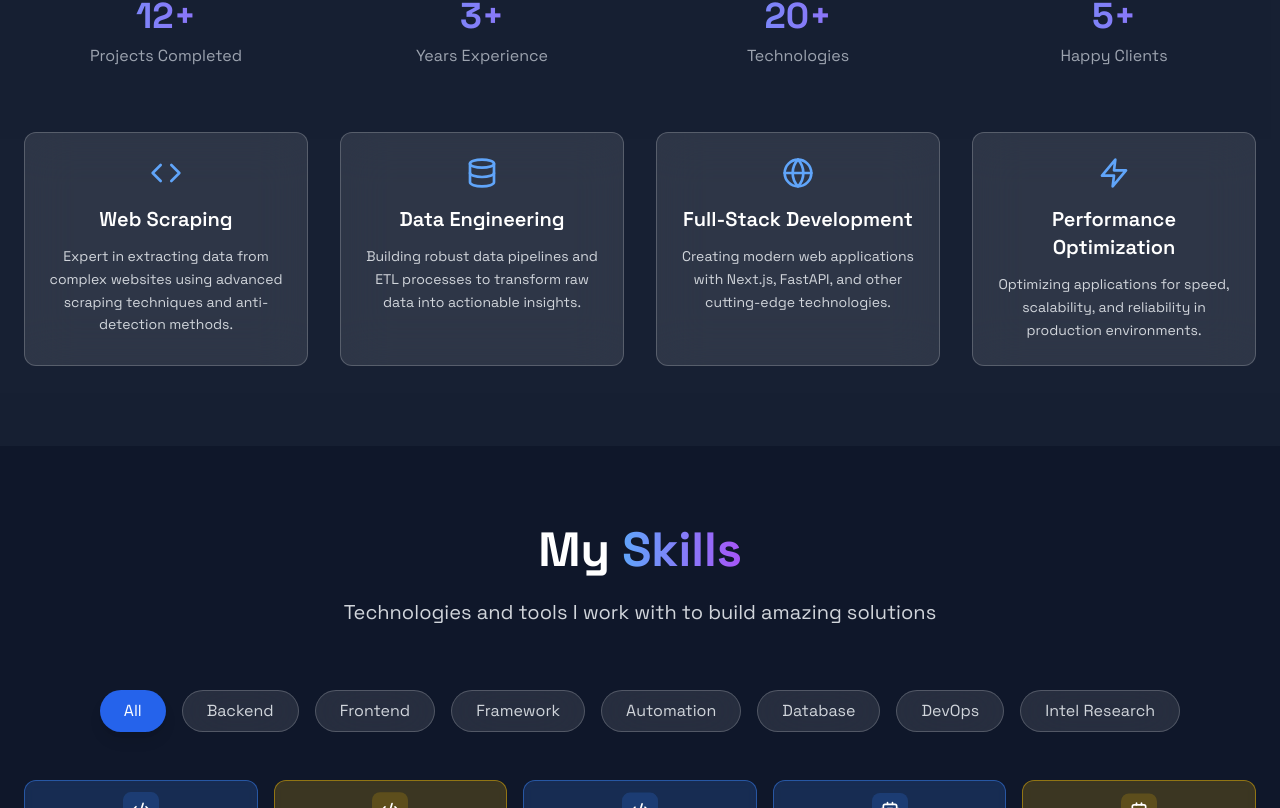
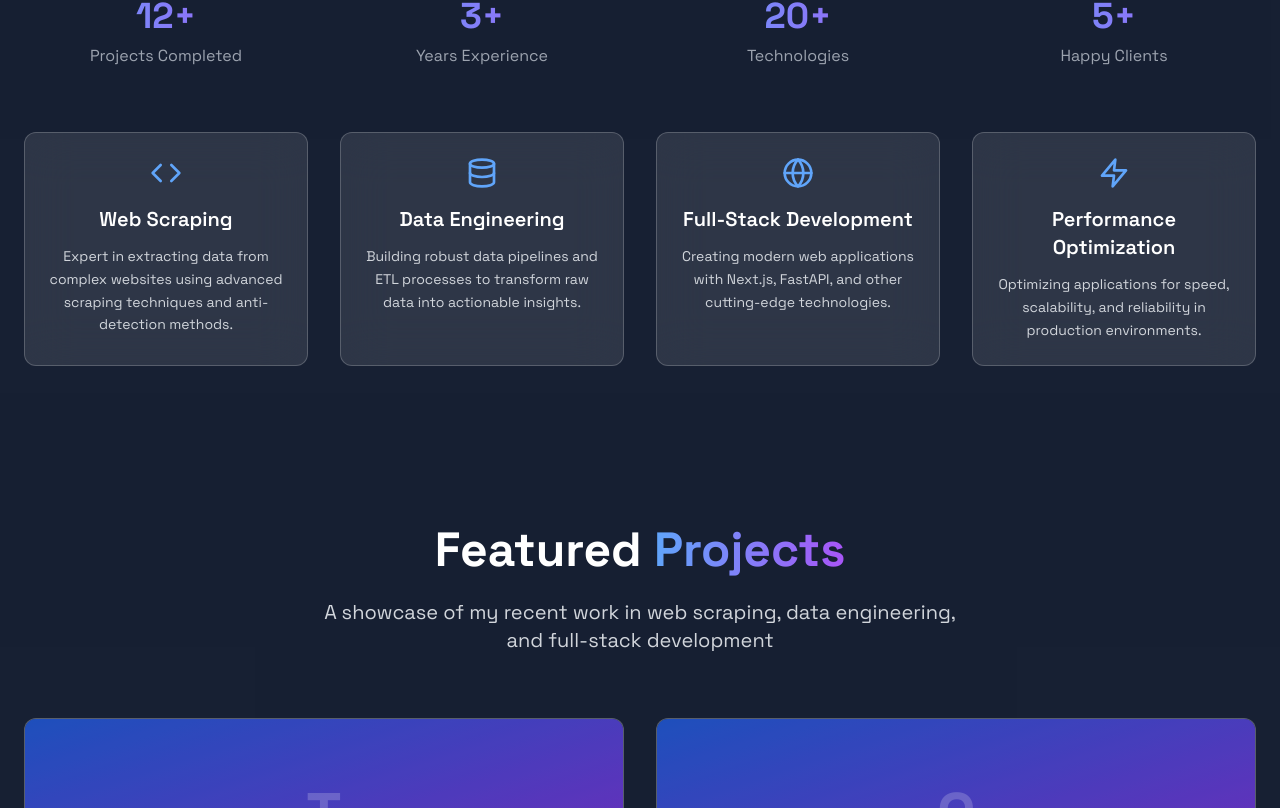
Before and after one commit to MrStarkEG/Portfolio, a Next.js app in the folder frontend/: page / in a window 1280 px wide. Shown: the part 1132-1940 px from the top of the page. Built offline with nearby package versions, Linux system fonts and the light colour scheme.

Commit message:
feat: Added the Articles of medium part

```diff
--- a/frontend/src/app/page.tsx
+++ b/frontend/src/app/page.tsx
@@ -8,6 +8,7 @@ import About from '@/components/About'
 import Skills from '@/components/Skills'
 import Projects from '@/components/Projects'
 import Experience from '@/components/Experience'
+import Articles from '@/components/Articles'
 import Contact from '@/components/Contact'
 import Footer from '@/components/Footer'
 import LoadingScreen from '@/components/LoadingScreen'
@@ -38,9 +39,10 @@ export default function Home() {
       <main>
         <Hero />
         <About />
+        <Projects />
         <Skills />
-        <Projects />
         <Experience />
+        <Articles />
         <Contact />
       </main>
       <Footer />
--- /dev/null
+++ b/frontend/src/components/Articles.tsx
@@ -0,0 +1,144 @@
+'use client'
+
+import { motion } from 'framer-motion'
+import { ExternalLink, Calendar, Clock } from 'lucide-react'
+
+interface Article {
+  id: number
+  title: string
+  description: string
+  url: string
+  readTime: string
+  publishDate: string
+}
+
+const articles: Article[] = [
+  {
+    id: 1,
+    title: "Bulletproof Web Scraping: Dockerization and Exception Handling",
+    description: "Learn how to build reliable data extraction systems with proper dockerization and robust exception handling strategies.",
+    url: "https://medium.com/@mrstarkeg/bulletproof-web-scraping-dockerization-and-exception-handling-for-reliable-data-extraction-a41ad7a789dd",
+    readTime: "8 min read",
+    publishDate: "2024"
+  },
+  {
+    id: 2,
+    title: "Is Web Scraping Dead in 2025?",
+    description: "Exploring the current state of web scraping, new challenges, and emerging technologies that keep this field evolving.",
+    url: "https://medium.com/@mrstarkeg/is-web-scraping-dead-in-2025-99785cd24fb2",
+    readTime: "6 min read",
+    publishDate: "2024"
+  },
+  {
+    id: 3,
+    title: "Selenium, Playwright, or Puppeteer?",
+    description: "A comprehensive comparison of the most popular browser automation tools and when to use each one.",
+    url: "https://medium.com/@mrstarkeg/selenium-playwright-or-puppeteer-77f0c4eaf7ce",
+    readTime: "7 min read",
+    publishDate: "2024"
+  },
+  {
+    id: 4,
+    title: "I Used Robots to Destroy Robots",
+    description: "An interesting perspective on automation with AI.",
+    url: "https://medium.com/@mrstarkeg/i-used-robots-to-destroy-robots-77f0c4eaf7ce",
+    readTime: "5 min read",
+    publishDate: "2024"
+  }
+]
+
+export default function Articles() {
+  return (
+    <section id="articles" className="py-20 bg-dark-900">
+      <div className="container mx-auto px-6">
+        <motion.div
+          initial={{ opacity: 0, y: 50 }}
+          whileInView={{ opacity: 1, y: 0 }}
+          transition={{ duration: 0.8 }}
+          viewport={{ once: true }}
+          className="text-center mb-16"
+        >
+          <h2 className="text-4xl md:text-5xl font-bold mb-6">
+            Latest <span className="gradient-text">Articles</span>
+          </h2>
+          <p className="text-xl text-gray-300 max-w-2xl mx-auto">
+            Insights and tutorials on web scraping, automation, and modern development practices
+          </p>
+        </motion.div>
+
+        <div className="grid md:grid-cols-2 gap-8 max-w-6xl mx-auto">
+          {articles.map((article, index) => (
+            <motion.article
+              key={article.id}
+              initial={{ opacity: 0, y: 30 }}
+              whileInView={{ opacity: 1, y: 0 }}
+              transition={{ duration: 0.6, delay: index * 0.1 }}
+              viewport={{ once: true }}
+              whileHover={{ scale: 1.02, y: -5 }}
+              className="glass-effect rounded-xl p-6 card-hover group"
+            >
+              <div className="flex items-center gap-2 mb-4 text-sm text-gray-400">
+                <Calendar size={16} />
+                <span>{article.publishDate}</span>
+                <span>•</span>
+                <Clock size={16} />
+                <span>{article.readTime}</span>
+              </div>
+
+              <h3 className="text-xl font-bold text-white mb-3 group-hover:text-primary-400 transition-colors duration-300">
+                {article.title}
+              </h3>
+
+              <p className="text-gray-300 mb-6 leading-relaxed">
+                {article.description}
+              </p>
+
+              <div className="flex items-center justify-between">
+                <div className="flex items-center gap-2 text-orange-500">
+                  <svg className="w-5 h-5" fill="currentColor" viewBox="0 0 24 24">
+                    <path d="M13.54 12a6.8 6.8 0 01-6.77 6.82A6.8 6.8 0 010 12a6.8 6.8 0 016.77-6.82A6.8 6.8 0 0113.54 12zM20.96 12c0 3.54-1.51 6.42-3.38 6.42-1.87 0-3.39-2.88-3.39-6.42s1.52-6.42 3.39-6.42 3.38 2.88 3.38 6.42M24 12c0 3.17-.53 5.75-1.19 5.75-.66 0-1.19-2.58-1.19-5.75s.53-5.75 1.19-5.75C23.47 6.25 24 8.83 24 12z" />
+                  </svg>
+                  <span className="text-sm font-medium">Medium</span>
+                </div>
+
+                <motion.a
+                  href={article.url}
+                  target="_blank"
+                  rel="noopener noreferrer"
+                  whileHover={{ scale: 1.05 }}
+                  whileTap={{ scale: 0.95 }}
+                  className="flex items-center gap-2 text-primary-400 hover:text-primary-300 transition-colors duration-300 font-semibold"
+                >
+                  Read More
+                  <ExternalLink size={16} />
+                </motion.a>
+              </div>
+            </motion.article>
+          ))}
+        </div>
+
+        <motion.div
+          initial={{ opacity: 0, y: 30 }}
+          whileInView={{ opacity: 1, y: 0 }}
+          transition={{ duration: 0.8, delay: 0.5 }}
+          viewport={{ once: true }}
+          className="text-center mt-12"
+        >
+          <motion.a
+            href="https://medium.com/@mrstarkeg"
+            target="_blank"
+            rel="noopener noreferrer"
+            whileHover={{ scale: 1.05 }}
+            whileTap={{ scale: 0.95 }}
+            className="btn-primary inline-flex items-center gap-2"
+          >
+            <svg className="w-5 h-5" fill="currentColor" viewBox="0 0 24 24">
+              <path d="M13.54 12a6.8 6.8 0 01-6.77 6.82A6.8 6.8 0 010 12a6.8 6.8 0 016.77-6.82A6.8 6.8 0 0113.54 12zM20.96 12c0 3.54-1.51 6.42-3.38 6.42-1.87 0-3.39-2.88-3.39-6.42s1.52-6.42 3.39-6.42 3.38 2.88 3.38 6.42M24 12c0 3.17-.53 5.75-1.19 5.75-.66 0-1.19-2.58-1.19-5.75s.53-5.75 1.19-5.75C23.47 6.25 24 8.83 24 12z" />
+            </svg>
+            View All Articles
+          </motion.a>
+        </motion.div>
+      </div>
+    </section>
+  )
+}
--- a/frontend/src/components/Experience.tsx
+++ b/frontend/src/components/Experience.tsx
@@ -48,13 +48,18 @@ export default function Experience() {
               viewport={{ once: true }}
               className="relative mb-12 last:mb-0"
             >
-              <div className="flex items-center mb-8">
+              <div className="flex items-center mb-8 relative">
+                {/* Timeline line connecting to previous item */}
+                {index > 0 && (
+                  <div className="absolute left-1/2 transform -translate-x-1/2 w-px bg-primary-500 z-0 -top-12 h-12" />
+                )}
+
+                {/* Dot */}
                 <div className="absolute left-1/2 transform -translate-x-1/2 w-4 h-4 bg-primary-500 rounded-full z-10" />
-                {index > 0 && (
-                  <div className="absolute left-1/2 transform -translate-x-1/2 w-px bg-gradient-to-b from-primary-500 to-transparent z-0 -top-12 h-16" />
-                )}
+
+                {/* Timeline line connecting to next item */}
                 {index < experiences.length - 1 && (
-                  <div className="absolute left-1/2 transform -translate-x-1/2 w-px bg-gradient-to-b from-primary-500 to-transparent z-0 top-4 h-full" />
+                  <div className="absolute left-1/2 transform -translate-x-1/2 w-px bg-primary-500 z-0 top-2 h-12" />
                 )}
               </div>
 
--- a/frontend/src/components/Header.tsx
+++ b/frontend/src/components/Header.tsx
@@ -23,9 +23,10 @@ export default function Header() {
   const navItems = [
     { name: 'Home', href: '#home' },
     { name: 'About', href: '#about' },
+    { name: 'Projects', href: '#projects' },
     { name: 'Skills', href: '#skills' },
-    { name: 'Projects', href: '#projects' },
     { name: 'Experience', href: '#experience' },
+    { name: 'Articles', href: '#articles' },
     { name: 'Contact', href: '#contact' },
   ]
 
```
